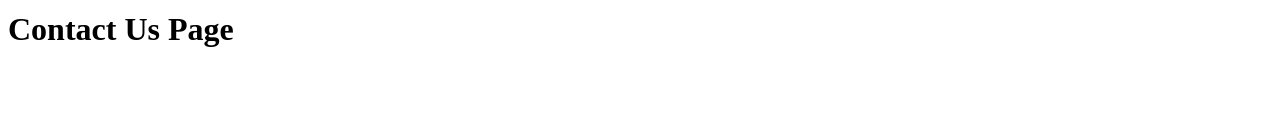
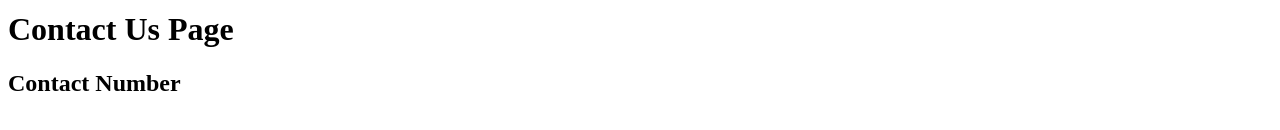
Before and after one commit to RamitRoshan/bite-now, a React (Vite) app: page /contact in a window 1280 px wide. Shown: the part 174-304 px from the top of the page. Built offline with nearby package versions, Linux system fonts and the light colour scheme.

Commit message:
update contact

```diff
--- a/src/components/Contact.js
+++ b/src/components/Contact.js
@@ -2,6 +2,7 @@ const Contact = () => {
     return (
         <div>
             <h1>Contact Us Page</h1>
+            <h2>Contact Number</h2>
         </div>
     );
 };
```
